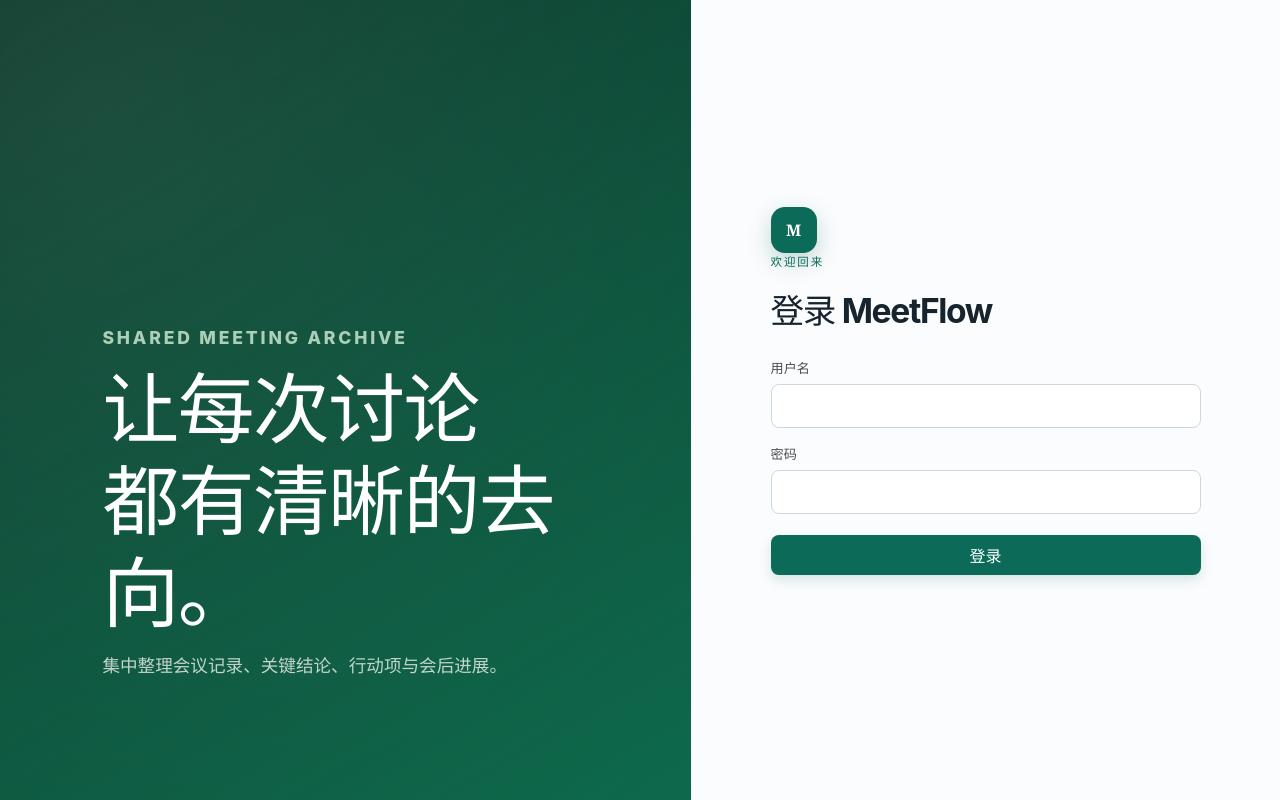
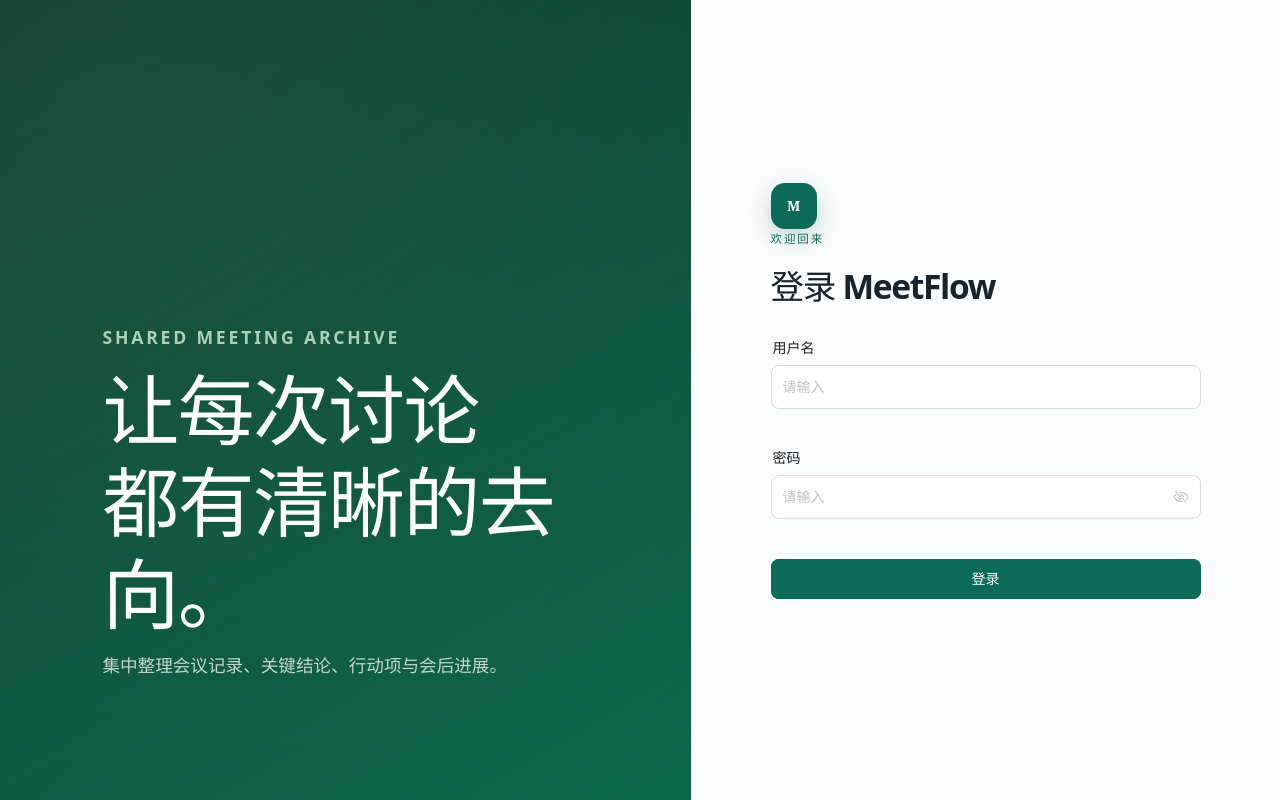
Before and after one commit to mcocdaa/MeetFlow, a Vue app in the folder frontend/: page /login in a window 1280 px wide. Built offline with nearby package versions, Linux system fonts and the light colour scheme; no server answers.

Commit message:
feat: move login form to naive

```diff
--- a/frontend/src/views/LoginView.vue
+++ b/frontend/src/views/LoginView.vue
@@ -1,13 +1,18 @@
 <script setup lang="ts">
-import { onMounted, ref } from 'vue'
+import { NAlert, NButton, NForm, NFormItem, NInput, type FormInst, type FormRules } from 'naive-ui'
+import { onMounted, reactive, ref } from 'vue'
 import { errorMessage } from '../utils/errors'
 
 import { api } from '../api/client'
 import type { SessionUser } from '../auth/session'
 
 const emit = defineEmits<{ loggedIn: [user: SessionUser] }>()
-const username = ref('')
-const password = ref('')
+const formRef = ref<FormInst | null>(null)
+const form = reactive({ username: '', password: '' })
+const rules: FormRules = {
+  username: { required: true, whitespace: true, message: '请输入用户名', trigger: ['input', 'blur'] },
+  password: { required: true, message: '请输入密码', trigger: ['input', 'blur'] },
+}
 const error = ref('')
 const submitting = ref(false)
 const registrationOpen = ref(false)
@@ -23,11 +28,16 @@ onMounted(async () => {
 
 async function submit() {
   error.value = ''
+  try {
+    await formRef.value?.validate()
+  } catch {
+    return
+  }
   submitting.value = true
   try {
     const user = await api<SessionUser>('/api/auth/login', {
       method: 'POST',
-      body: JSON.stringify({ username: username.value, password: password.value }),
+      body: JSON.stringify({ username: form.username.trim(), password: form.password }),
     })
     emit('loggedIn', user)
   } catch (reason) {
@@ -49,14 +59,33 @@ async function submit() {
       <div class="brand-mark">M</div>
       <p class="eyebrow">欢迎回来</p>
       <h2 id="login-title">登录 MeetFlow</h2>
-      <form @submit.prevent="submit">
-        <label>用户名<input v-model.trim="username" autocomplete="username" required /></label>
-        <label>密码<input v-model="password" type="password" autocomplete="current-password" required /></label>
-        <p v-if="error" class="notice notice-error" role="alert">{{ error }}</p>
-        <button class="button button-primary" type="submit" :disabled="submitting">
+      <n-form
+        ref="formRef"
+        :model="form"
+        :rules="rules"
+        label-placement="top"
+        :show-require-mark="false"
+        @submit.prevent="submit"
+      >
+        <n-form-item label="用户名" path="username">
+          <n-input
+            v-model:value="form.username"
+            :input-props="{ 'aria-label': '用户名', autocomplete: 'username' }"
+          />
+        </n-form-item>
+        <n-form-item label="密码" path="password">
+          <n-input
+            v-model:value="form.password"
+            type="password"
+            show-password-on="click"
+            :input-props="{ 'aria-label': '密码', autocomplete: 'current-password' }"
+          />
+        </n-form-item>
+        <n-alert v-if="error" type="error">{{ error }}</n-alert>
+        <n-button type="primary" block attr-type="submit" :loading="submitting">
           {{ submitting ? '正在登录…' : '登录' }}
-        </button>
-      </form>
+        </n-button>
+      </n-form>
       <RouterLink v-if="registrationOpen" class="text-link" to="/register">申请账号</RouterLink>
     </section>
   </main>
```
Also changed, not shown: 1 other file (tests, documents, lock files or other folders).
